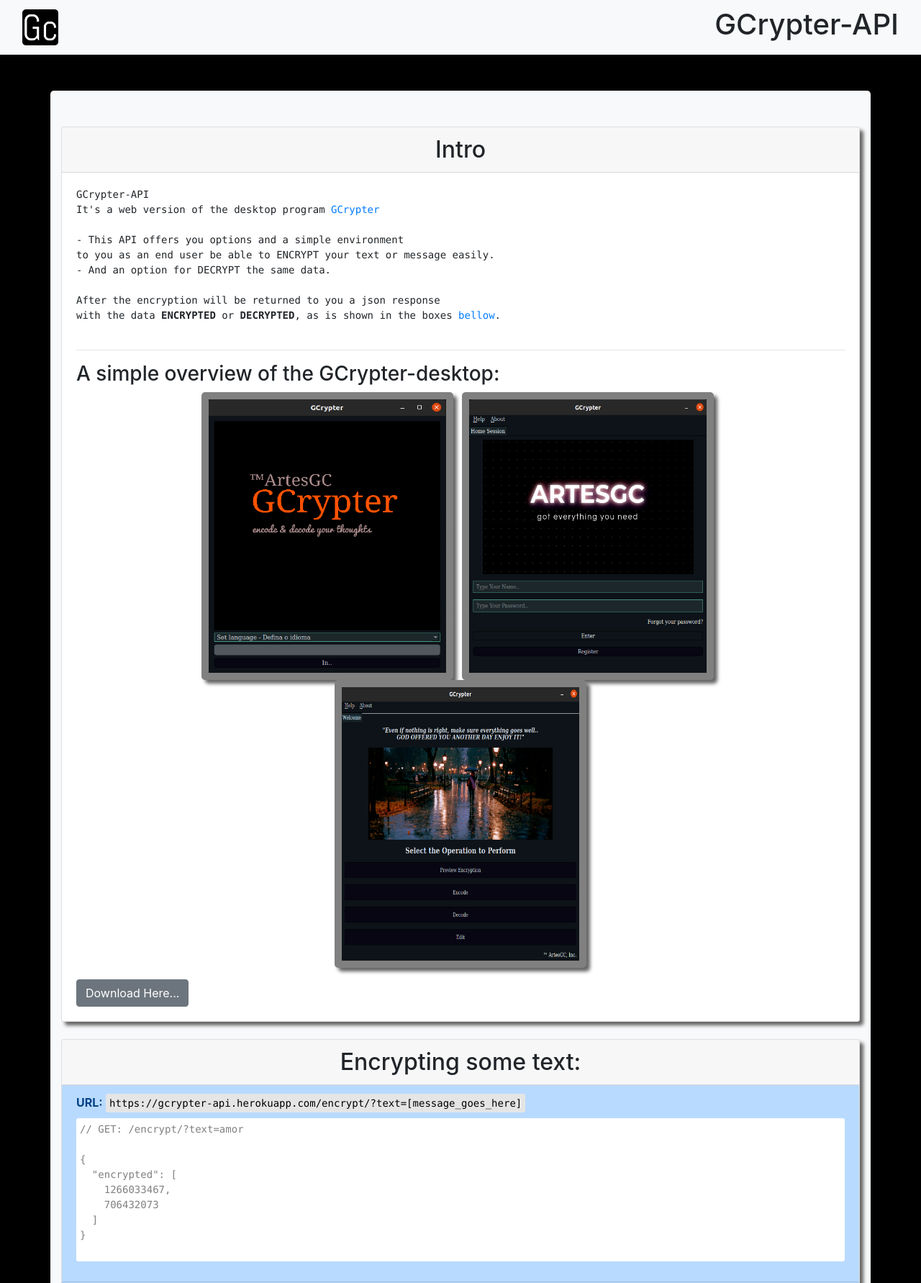
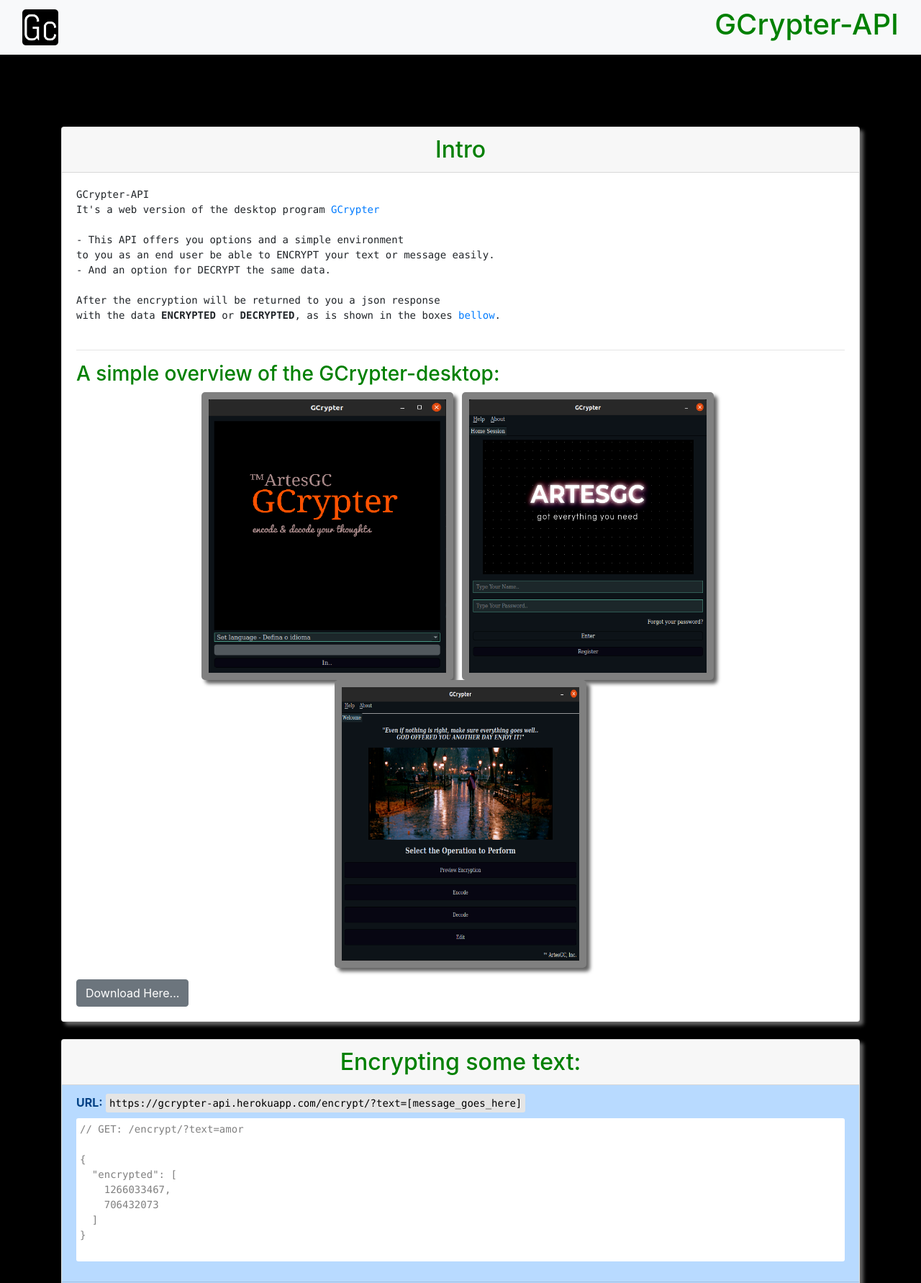
Before and after one commit to ArtesGC/gcrypter-api, a Flask app: page / in a window 1280 px wide. Shown: the top 1783 px of the page at 72% size. Run offline with Flask 2, Linux system fonts and the light colour scheme; some libraries are stand-ins or nearby versions.

Commit message:
Update app/templates/*

```diff
--- a/app/templates/base.html
+++ b/app/templates/base.html
@@ -8,7 +8,7 @@
 
     <link rel="preconnect" href="https://fonts.googleapis.com">
     <link rel="preconnect" href="https://fonts.gstatic.com" crossorigin>
-    <link href="https://fonts.googleapis.com/css2?family=Abel&display=swap" rel="stylesheet">
+    <link rel="stylesheet" href="https://fonts.googleapis.com/css2?family=Abel&display=swap">
 
     <link rel="stylesheet" href="{{ url_for('static', filename='css/base.css') }}">
     <link rel="stylesheet" href="{{ url_for('static', filename='css/bootstrap.min.css') }}">
@@ -27,10 +27,18 @@
         type="image/x-icon">
     <link rel="manifest" href="{{ url_for('static', filename='img/favicon/site.webmanifest') }}">
 
+    <style>
+        body{
+          font-family; 'Abel', sans-serif;
+          overflow-wrap: break-word;
+          background-color: black;
+          color: green;
+        }
+    </style>
     <!-- here goes all head extra code from other pages -->
     {% block head %}{% endblock head %}
 </head>
-<body style="background-color:black;">
+<body>
     <header class="nb navbar navbar-light bg-light">
         <div class="container-fluid">
             <a class="navbar-brand" href="{{ url_for('index') }}">
@@ -38,14 +46,15 @@
                      alt="gcrypter-logo" class="brand-img">
             </a>
 
-            <h1 class="nav-item">GCrypter-API</h1>
+            <h1 class="nav-item" style="color:green;">GCrypter-API</h1>
         </div>
     </header>
 
     <!-- here goes all body-content from other pages -->
-    <div class="container bg-light">
+    <div class="container">
     {% block content %}{% endblock content %}
     </div>
+
     <footer class="ft bg-light">&copy; 2021 ArtesGC-DevSoft</footer>
 </body>
 </html>
```
